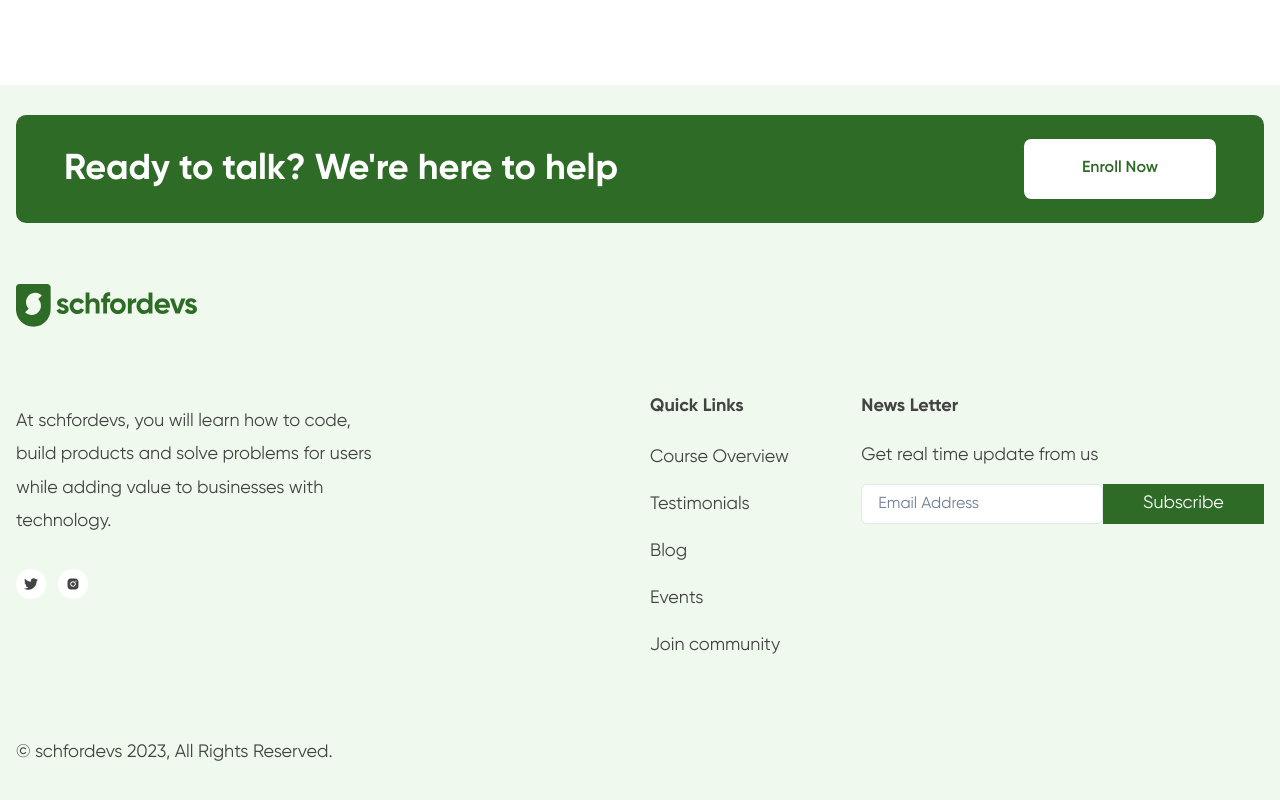
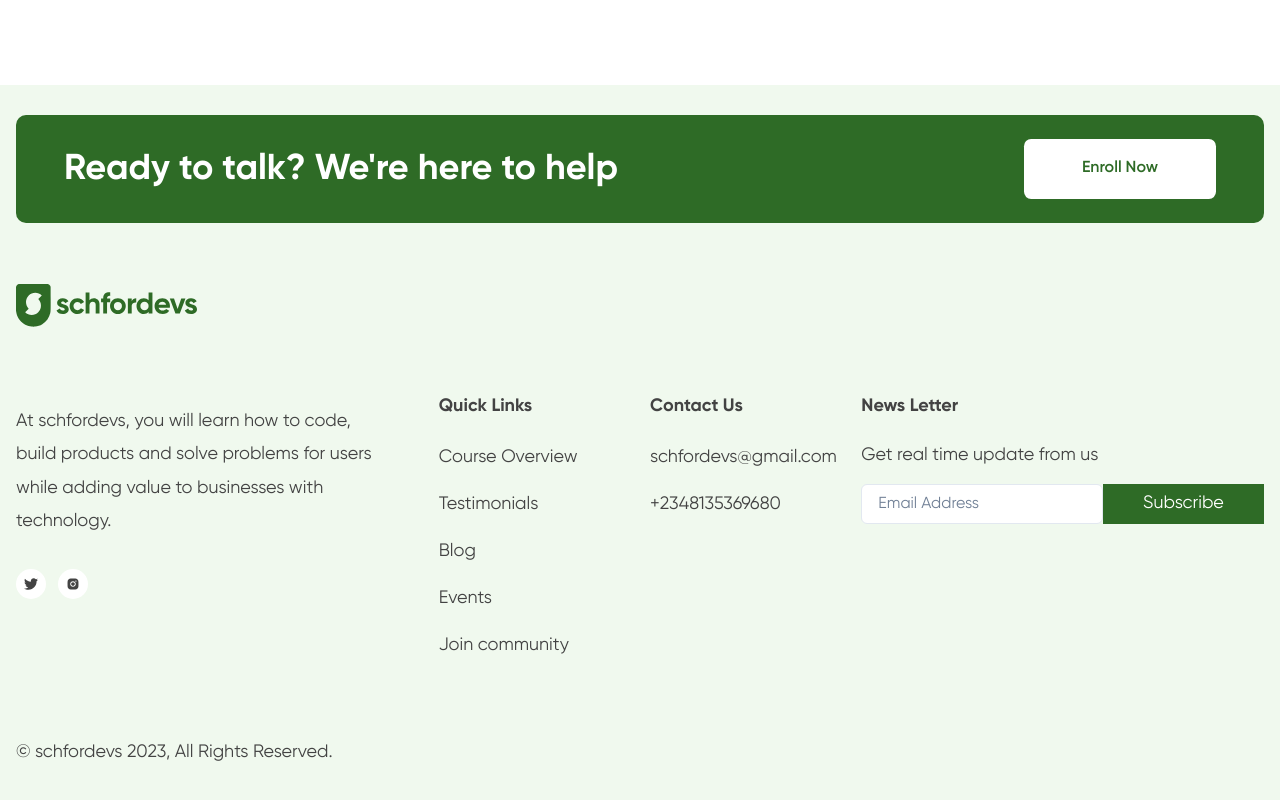
Before and after one commit to Tuasegun/devsch, a Next.js app: page / in a window 1280 px wide. Shown: the part 4005-4805 px from the top of the page. Built offline with nearby package versions, Linux system fonts and the light colour scheme.

Commit message:
fixedFooter

```diff
--- a/components/Footer.tsx
+++ b/components/Footer.tsx
@@ -45,7 +45,7 @@ import {
             <Button
               as={Link}
               href="/enrol"
-              _hover={{ textDecor: 'none', bg: 'brand.yellow.500' }}
+              _hover={{ textDecoration: 'none', bg: 'brand.yellow.500' }}
               bg="brand.white"
               color="brand.green.400"
               py={[4, 4, 4, "1.8625rem", "1.8625rem"]}
@@ -67,7 +67,7 @@ import {
             templateColumns="repeat(6, 1fr)"
             gap={5}
           >
-            <GridItem colSpan={3} w="100%">
+            <GridItem colSpan={2} w="100%">
               {/* <Logo color="white" /> */}
 
               <Text
@@ -275,6 +275,41 @@ import {
                 </Text>
               </Link>
             </VStack>
+            <VStack alignItems="flex-start" mb="1rem">
+              <Text
+                fontSize="1.125rem"
+                fontWeight="600"
+                color="brand.black"
+                textTransform="uppercase"
+                textAlign="left"
+                mb="1rem"
+              >
+                Contact Us
+              </Text>
+
+              <Link w="full" target="_blank" href="mailto:schfordevs@gmail.com">
+                <Text
+                  w="full"
+                  fontSize="1.125rem"
+                  textAlign="left"
+                  color="brand.black"
+                  _hover={{ color: 'brand.black' }}
+                >
+                 schfordevs@gmail.com
+                </Text>
+              </Link>
+              <Link w="full"  href="tel:+2348135369680">
+                <Text
+                  w="full"
+                  fontSize="1.125rem"
+                  textAlign="left"
+                  color="brand.black"
+                  _hover={{ color: 'brand.black' }}
+                >
+                  +2348135369680
+                </Text>
+              </Link>
+            </VStack>
             <VStack alignItems="flex-start">
               <Text
                 fontSize="1.125rem"
--- a/constant/footerContent.tsx
+++ b/constant/footerContent.tsx
@@ -86,17 +86,17 @@ export const links = [
   //     },
   //   ],
   // },
-  // {
-  //   title: 'Newsletter',
-  //   links: [
-  //     {
-  //       name: 'perxels@gmail.com',
-  //       url: 'mailto:perxels@gmail.com',
-  //     },
-  //     {
-  //       name: '+2348135369680',
-  //       url: 'tel:+2348135369680',
-  //     },
-  //   ],
-  // },
+  {
+    title: 'Contact Us',
+    links: [
+      {
+        name: 'schfordevs@gmail.com',
+        url: 'mailto:schfordevs@gmail.com',
+      },
+      {
+        name: '+2348135369680',
+        url: 'tel:+2348135369680',
+      },
+    ],
+  },
 ]
```
